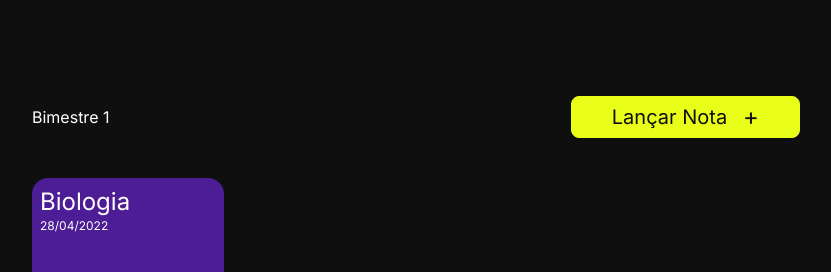
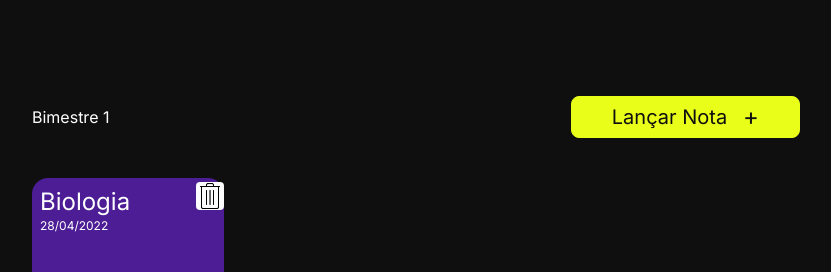
Before and after one commit to 87tawanzinho/Desafio-School, a Next.js app: page / in a window 1280 px wide. Shown: the top 272 px of the page, without its empty margins (224-1055 px from the left). Built offline with nearby package versions, Linux system fonts and the light colour scheme.

Commit message:
making more

```diff
--- a/app/components/MainSection.tsx
+++ b/app/components/MainSection.tsx
@@ -1,3 +1,5 @@
+import trash from "@/public/images/trash.gif";
+import Image from "next/image";
 export default function MainSection() {
   return (
     <div className="flex justify-center">
@@ -11,6 +13,10 @@ export default function MainSection() {
           </button>
         </div>
         <div className="mt-10 flex gap-4 w-48 h-40  bg-violet-900 rounded-2xl relative ">
+          <div className="absolute end-0  top-1 tooltip-delete hover:opacity-75 transition-all">
+            <Image src={trash} alt="lixo" className="h-7 w-7 rounded " />
+            <span>Deletar</span>
+          </div>
           <div className="flex flex-col ">
             <div className="p-2">
               <p className="text-2xl">Biologia</p>
--- a/app/globals.css
+++ b/app/globals.css
@@ -40,7 +40,13 @@ body {
   width: auto;
 }
 
-button.tooltip span {
+.tooltip-delete {
+  position: absolute;
+  cursor: pointer;
+}
+
+button.tooltip span,
+div.tooltip-delete span {
   position: absolute;
   text-align: center;
   visibility: hidden;
@@ -48,7 +54,8 @@ button.tooltip span {
   color: #fff;
   padding: 5px 10px;
 }
-button.tooltip span:after {
+button.tooltip span:after,
+div.tooltip-delete span:after {
   content: "";
   position: absolute;
   bottom: 100%;
@@ -60,7 +67,8 @@ button.tooltip span:after {
   border-right: 8px solid transparent;
   border-left: 8px solid transparent;
 }
-button:hover.tooltip span {
+button:hover.tooltip span,
+div:hover.tooltip-delete span {
   visibility: visible;
   opacity: 0.9;
   top: 30px;
```
Also changed, not shown: public/images/trash.gif (added).
